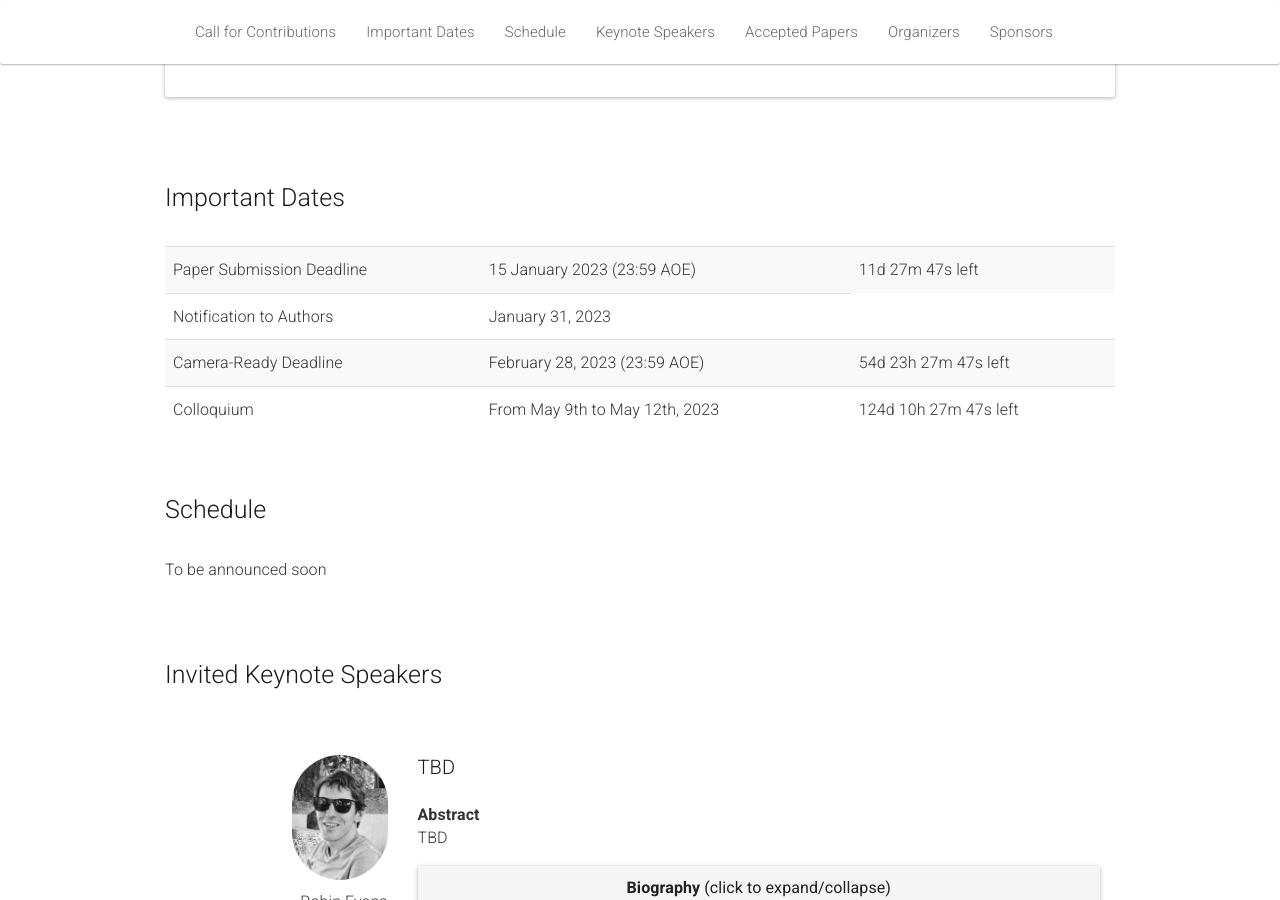
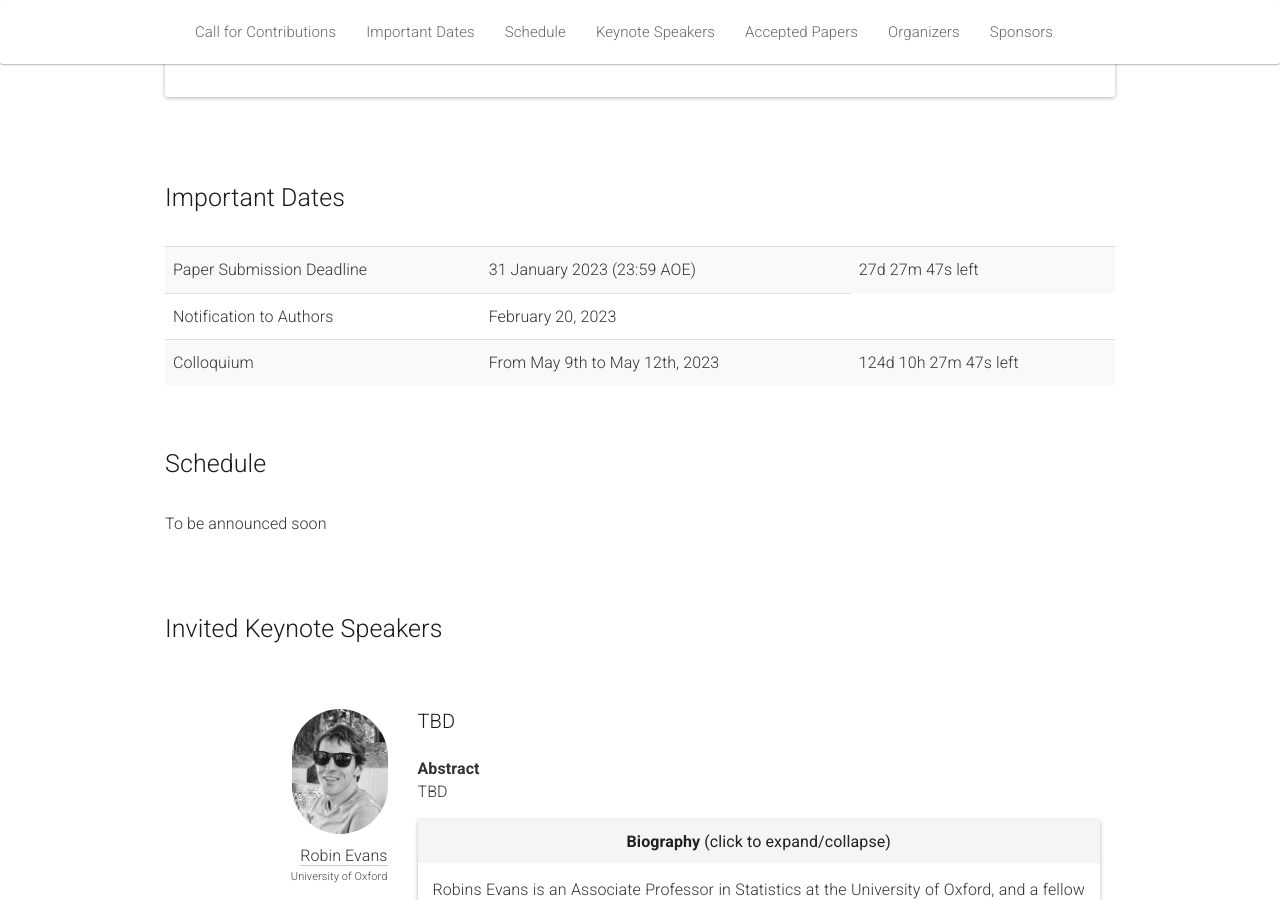
Before and after one commit to quarter-on-causality/quarter-on-causality.github.io, a Jekyll site: the page built from _pages/home_challenges.md, in a window 1280 px wide and 900 px high, scrolled down 1809 px. Built offline with Jekyll 4.4.1, drawn with Linux system fonts in a browser that asks for light colours; nearby versions of some CDN libraries.

Commit message:
Update paper submission deadline and authors notification

```diff
--- a/_pages/home_challenges.md
+++ b/_pages/home_challenges.md
@@ -92,18 +92,18 @@ This colloquium will several keynote speakers including Robin Evans, Hervé Isam
       <tbody>
         <tr>
           <td>Paper Submission Deadline</td>
-          <td>15 January 2023 (23:59 AOE)</td>
-	        <td><span class="countdown" reference="16 January 2023 13:59:59 UTC"></span></td>
+          <td>31 January 2023 (23:59 AOE)</td>
+	        <td><span class="countdown" reference="01 February 2023 13:59:59 UTC"></span></td>
         </tr>
         <tr>
           <td>Notification to Authors</td>
-          <td>January 31, 2023</td>
+          <td>February 20, 2023</td>
         </tr>
-        <tr>
+        <!-- <tr>
           <td>Camera-Ready Deadline</td>
           <td>February 28, 2023 (23:59 AOE)</td>
           <td><span class="countdown" reference="01 Mars 2023 12:59:59 UTC"></span></td>
-        </tr>
+        </tr> -->
         <tr>
           <td>Colloquium</td>
           <td>From May 9th to May 12th, 2023</td>
```
